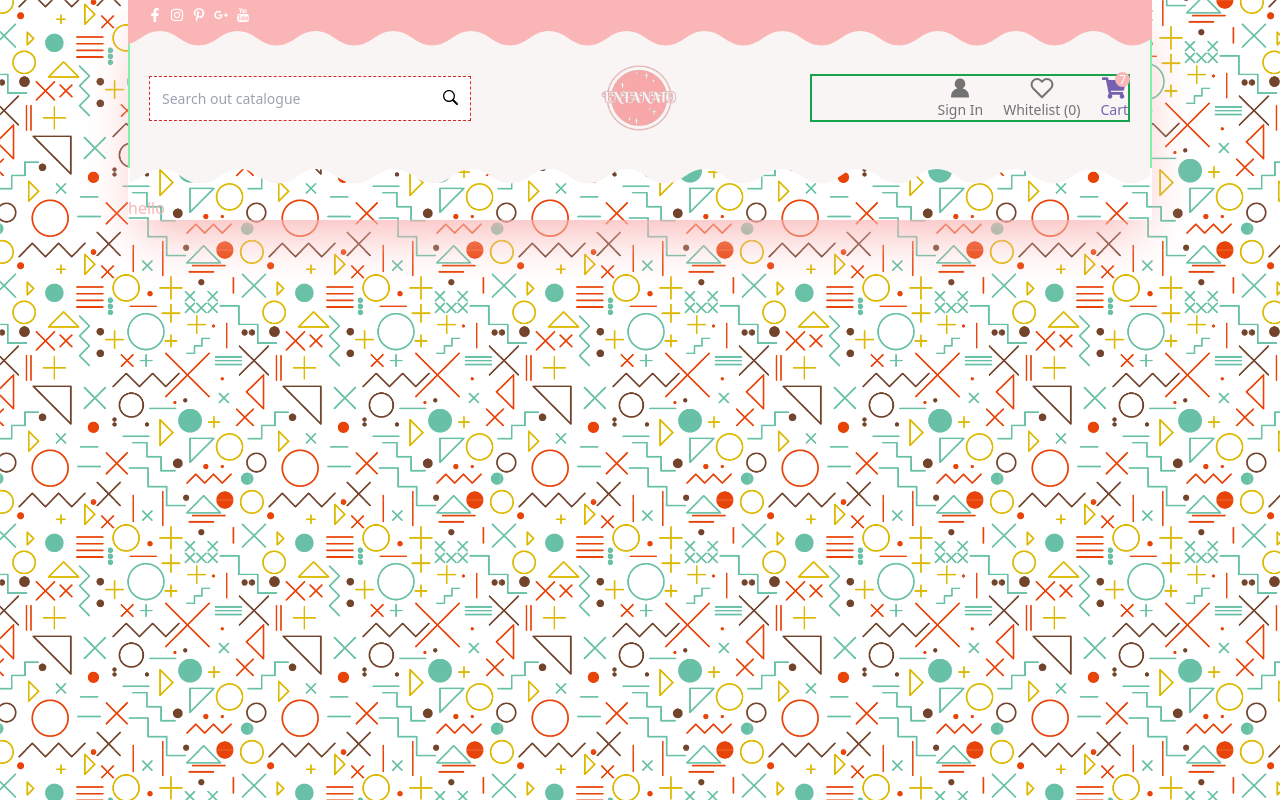
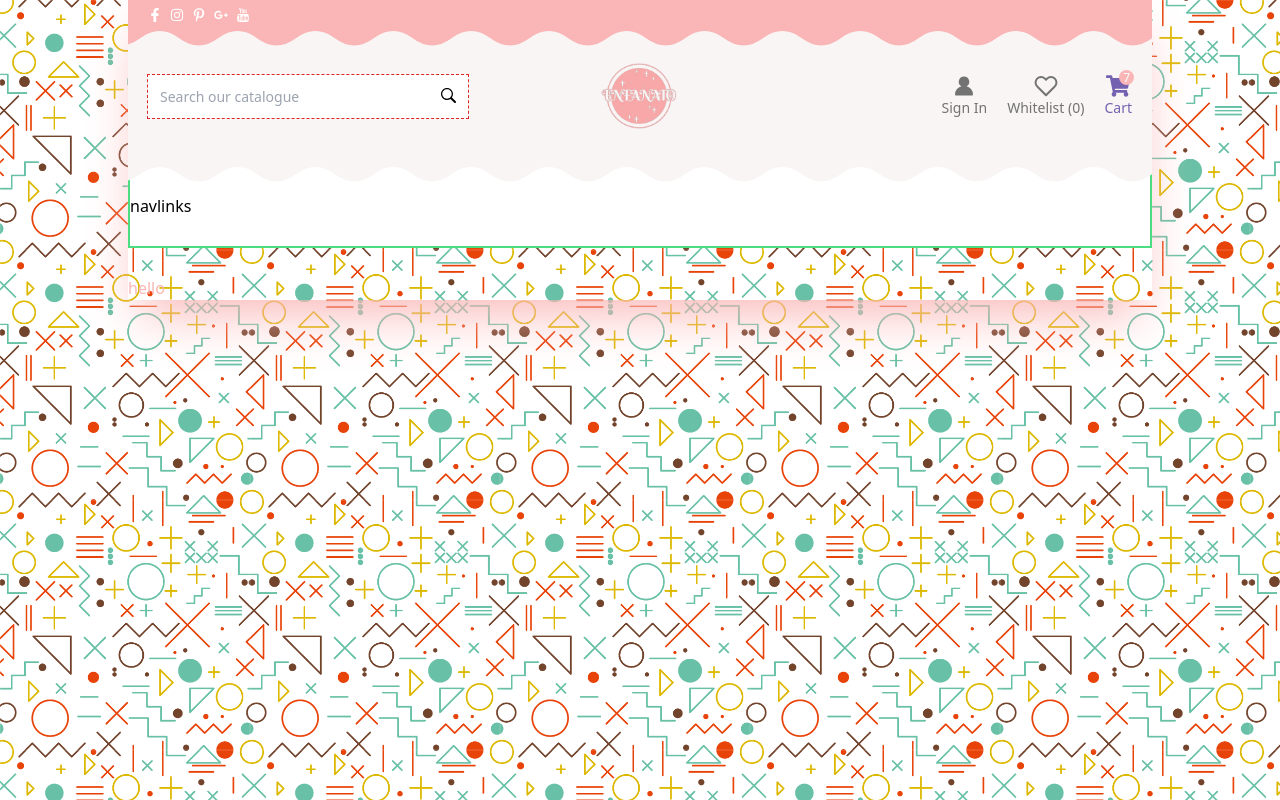
Before and after one commit to shabbirbd/Enfanato, a React (Vite) app: page / in a window 1280 px wide. Built offline with nearby package versions, Linux system fonts and the light colour scheme.

Commit message:
adding component

```diff
--- a/src/components/Topbar.jsx
+++ b/src/components/Topbar.jsx
@@ -30,7 +30,7 @@ const Topbar = () => {
     ]
 
     return (
-        <div className='h-12 md:h-14  relative w-full bg-transparent z-10'>
+        <div className='h-12 md:h-14  relative w-full bg-transparent z-50'>
             <svg width="100%" height="100%" viewBox="0 0 1000 1000" xmlns="http://www.w3.org/2000/svg" preserveAspectRatio="none" overflow="auto" shapeRendering="auto" fill="#FAB6B6" className='transform rotate-180 absolute top-0 md:h-16 h-12 '>
                 <defs>
                 <path id="wavepath" d="M 0 2000 0 500 Q 19 274 38 500 t 38 0 38 0 38 0 38 0 38 0 38 0 38 0 38 0 38 0 38 0 38 0 38 0 38 0 38 0 38 0 38 0 38 0 38 0 38 0 38 0 38 0 38 0 38 0 38 0 38 0 38 0 38 0 38 0  v1000 z" />
--- a/src/components/navbar/NavHeader.jsx
+++ b/src/components/navbar/NavHeader.jsx
@@ -12,10 +12,10 @@ import enfanato from '../../assets/enfanato.png';
 
 const NavHeader = () => {
     return (
-        <div className='bg-[#F9F5F5] relative -translate-y-7 border-2 border-green-300'>
+        <div className='bg-[#F9F5F5] relative -translate-y-7 z-40 '>
             <div className='md:py-7 pt-5 w-full flex items-center justify-between px-5 z-10'>
                 <div className='outline-dashed outline-1 outline-red-600 bg-white max-w-xs w-full  py-3 px-3  items-center justify-between hidden lg:flex'>
-                    <input type="text" className='font-base text-sm leading-3' placeholder='Search out catalogue'/>
+                    <input type="text" className='font-base text-sm leading-3 focus:outline-none' placeholder='Search our catalogue'/>
                     <GoSearch className='cursor-pointer'/>
                 </div>
 
@@ -27,7 +27,7 @@ const NavHeader = () => {
 
 
 
-                <div className='max-w-xs w-full border-green-600 border-2 flex items-center justify-end space-x-3 lg:space-x-5 text-neutral-500'>
+                <div className='max-w-xs w-full flex items-center justify-end space-x-3 lg:space-x-5 text-neutral-500'>
                     <div className='hover:text-elemental duration-300 block lg:hidden'>
                         <FaSearch className='cursor-pointer font-bold text-2xl'/>
                     </div>
--- a/src/components/navbar/Navbar.jsx
+++ b/src/components/navbar/Navbar.jsx
@@ -1,10 +1,12 @@
 import React from 'react';
 import NavHeader from './NavHeader';
+import Navlinks from './Navlinks';
 
 const Navbar = () => {
     return (
         <nav>
             <NavHeader/>
+            <Navlinks/>
         </nav>
     );
 };
--- /dev/null
+++ b/src/components/navbar/Navlinks.jsx
@@ -0,0 +1,11 @@
+import React from 'react';
+
+const Navlinks = () => {
+    return (
+        <div className='bg-white lg:py-7 py-5 relative -top-7 z-30 border-2 border-green-400'>
+            navlinks
+        </div>
+    );
+};
+
+export default Navlinks;
```
